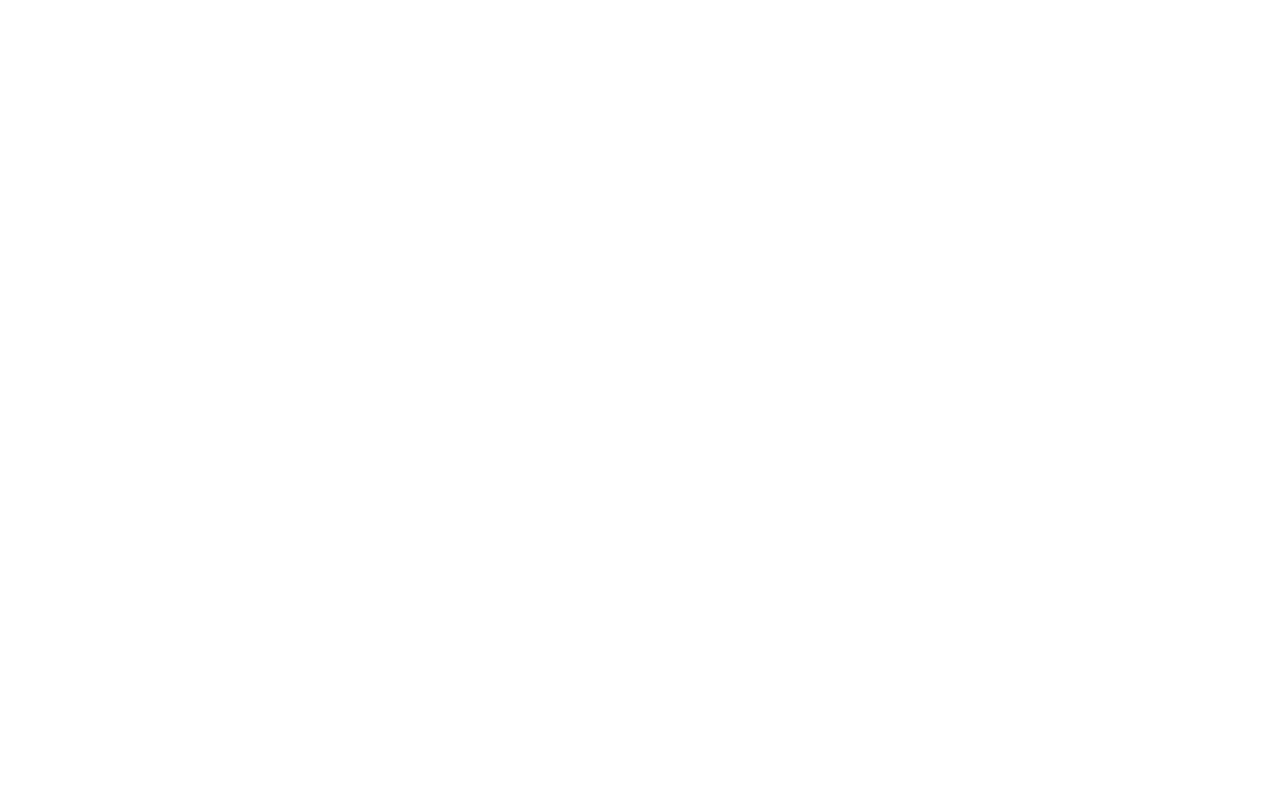
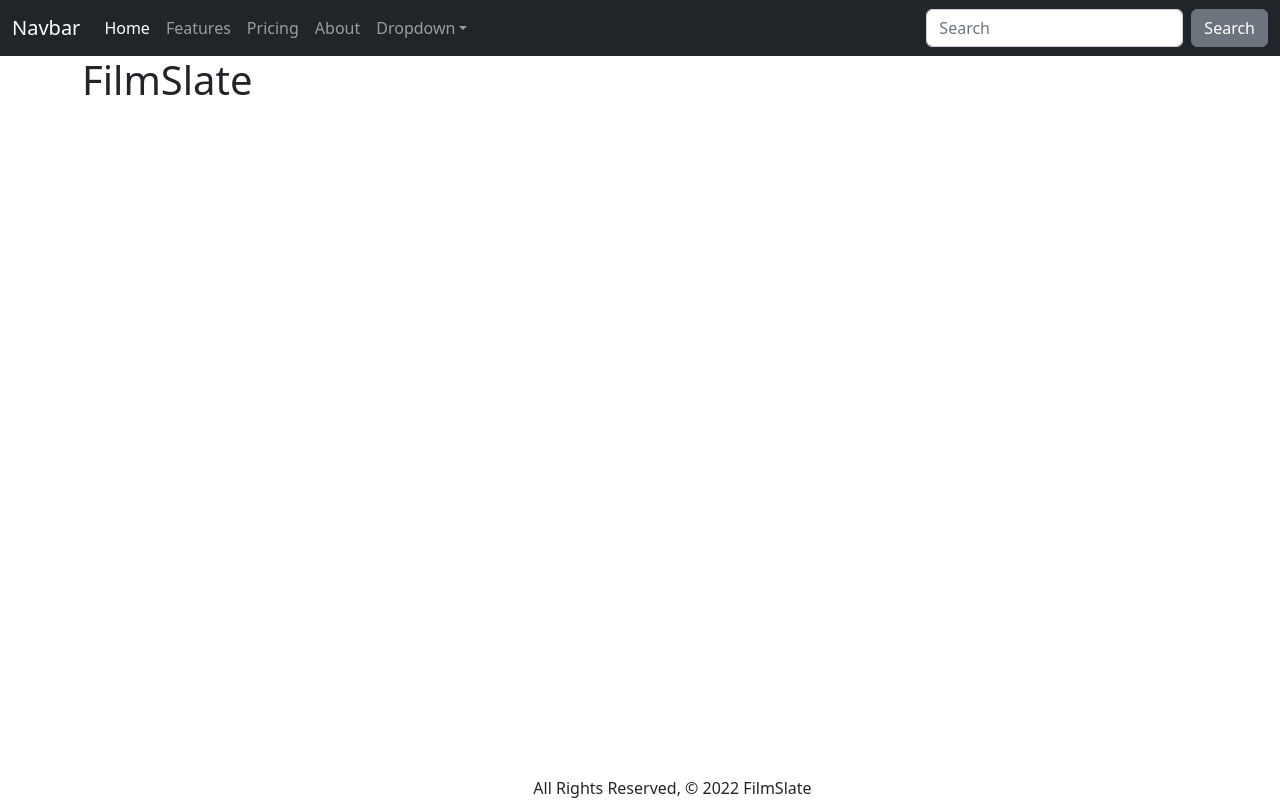
Before and after one commit to joeyfasanelli/FilmSlate, a Django app: page / in a window 1280 px wide. Before the commit the page is empty. Run offline with Django 4.2, Linux system fonts and the light colour scheme.

Commit message:
added home route and bootstrap styling to base html

```diff
--- /dev/null
+++ b/main_app/templates/base.html
@@ -0,0 +1,61 @@
+<!DOCTYPE html>
+<html lang="en">
+  <head>
+    <meta charset="UTF-8" />
+    <meta name="viewport" content="width=device-width, initial-scale=1.0" />
+    <meta http-equiv="X-UA-Compatible" content="ie=edge" />
+    <title>FilmSlate</title>
+    <!-- CSS only -->
+    <link href="https://cdn.jsdelivr.net/npm/bootstrap@5.2.2/dist/css/bootstrap.min.css" rel="stylesheet" integrity="sha384-Zenh87qX5JnK2Jl0vWa8Ck2rdkQ2Bzep5IDxbcnCeuOxjzrPF/et3URy9Bv1WTRi" crossorigin="anonymous">
+  </head>
+  <body>
+    <header >
+        <nav class="navbar navbar-expand-lg navbar-dark bg-dark">
+            <div class="container-fluid">
+              <a class="navbar-brand" href="#">Navbar</a>
+              <button class="navbar-toggler" type="button" data-bs-toggle="collapse" data-bs-target="#navbarColor02" aria-controls="navbarColor02" aria-expanded="false" aria-label="Toggle navigation">
+                <span class="navbar-toggler-icon"></span>
+              </button>
+              <div class="collapse navbar-collapse" id="navbarColor02">
+                <ul class="navbar-nav me-auto">
+                  <li class="nav-item">
+                    <a class="nav-link active" href="#">Home
+                      <span class="visually-hidden">(current)</span>
+                    </a>
+                  </li>
+                  <li class="nav-item">
+                    <a class="nav-link" href="#">Features</a>
+                  </li>
+                  <li class="nav-item">
+                    <a class="nav-link" href="#">Pricing</a>
+                  </li>
+                  <li class="nav-item">
+                    <a class="nav-link" href="#">About</a>
+                  </li>
+                  <li class="nav-item dropdown">
+                    <a class="nav-link dropdown-toggle" data-bs-toggle="dropdown" href="#" role="button" aria-haspopup="true" aria-expanded="false">Dropdown</a>
+                    <div class="dropdown-menu">
+                      <a class="dropdown-item" href="#">Action</a>
+                      <a class="dropdown-item" href="#">Another action</a>
+                      <a class="dropdown-item" href="#">Something else here</a>
+                      <div class="dropdown-divider"></div>
+                      <a class="dropdown-item" href="#">Separated link</a>
+                    </div>
+                  </li>
+                </ul>
+                <form class="d-flex">
+                  <input class="form-control me-sm-2" type="text" placeholder="Search">
+                  <button class="btn btn-secondary my-2 my-sm-0" type="submit">Search</button>
+                </form>
+              </div>
+            </div>
+          </nav>
+    </header>
+    <main class="container" >{% block content %} {% endblock %}</main>
+    <footer class="footer fixed-bottom">
+      <div class="col-md-8 offset-md-5">
+        All Rights Reserved, © 2022 FilmSlate
+      </div>
+    </footer>
+  </body>
+</html>
--- /dev/null
+++ b/main_app/templates/home.html
@@ -0,0 +1,5 @@
+{% extends 'base.html' %}
+
+{% block content %}
+<h1>FilmSlate</h1>
+{% endblock %}
--- a/main_app/urls.py
+++ b/main_app/urls.py
@@ -3,4 +3,5 @@ from . import views
 
 urlpatterns = [
     path('', views.home, name='home'),
+    path('about/', views.about, name='about')
 ]
--- a/main_app/views.py
+++ b/main_app/views.py
@@ -4,4 +4,7 @@ from django.http import HttpResponse
 
 # Define the home view
 def home(request):
-  return HttpResponse('')
+    return render(request, 'home.html')
+
+def about(request):
+    return render(request, 'about.html')
--- /dev/null
+++ b/package.json
@@ -0,0 +1,6 @@
+{
+  "dependencies": {
+    "bootstrap": "^5.2.2",
+    "bootswatch": "^5.2.2"
+  }
+}
```
Also changed, not shown: main_app/templates/about.html (+8 -1 lines), package-lock.json (added).
